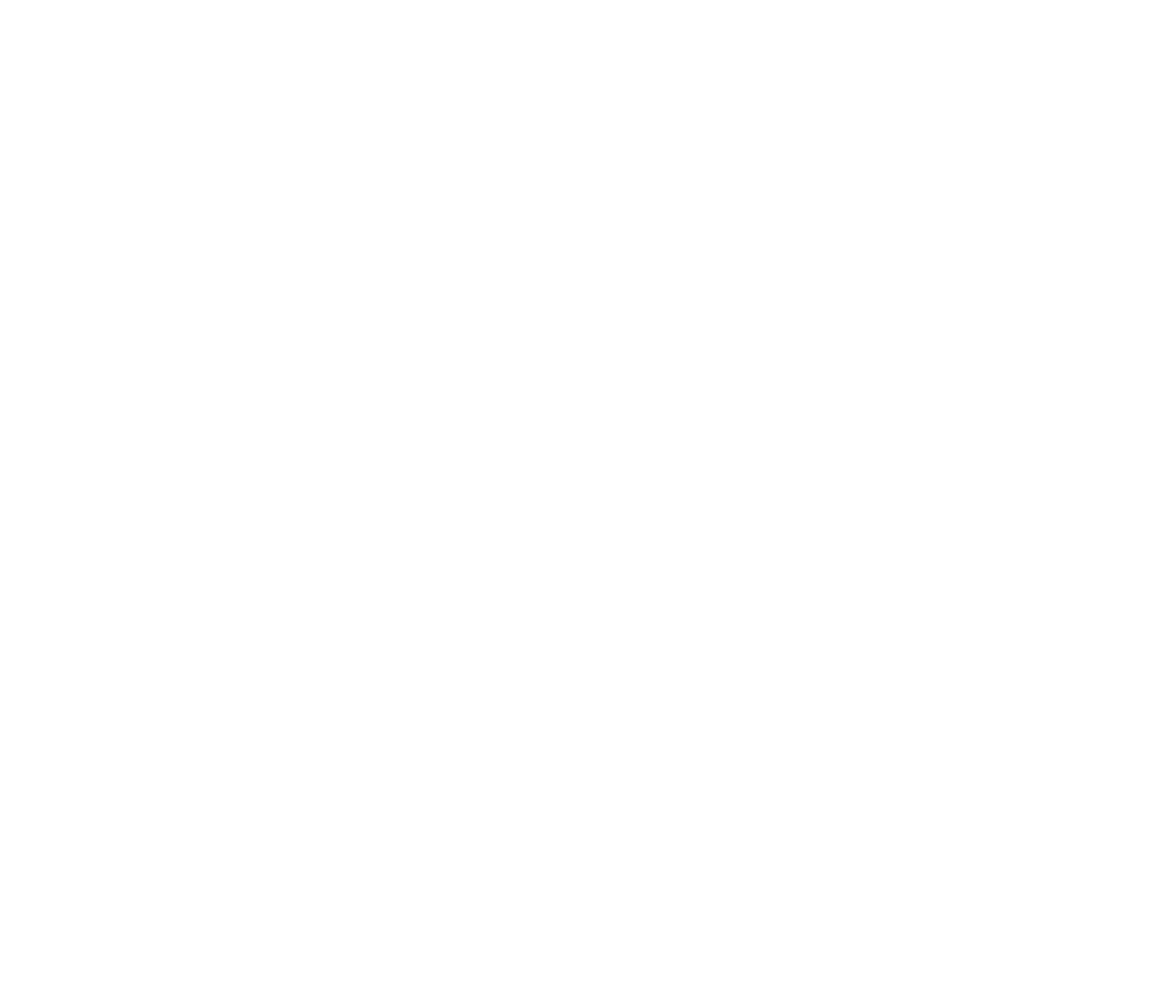
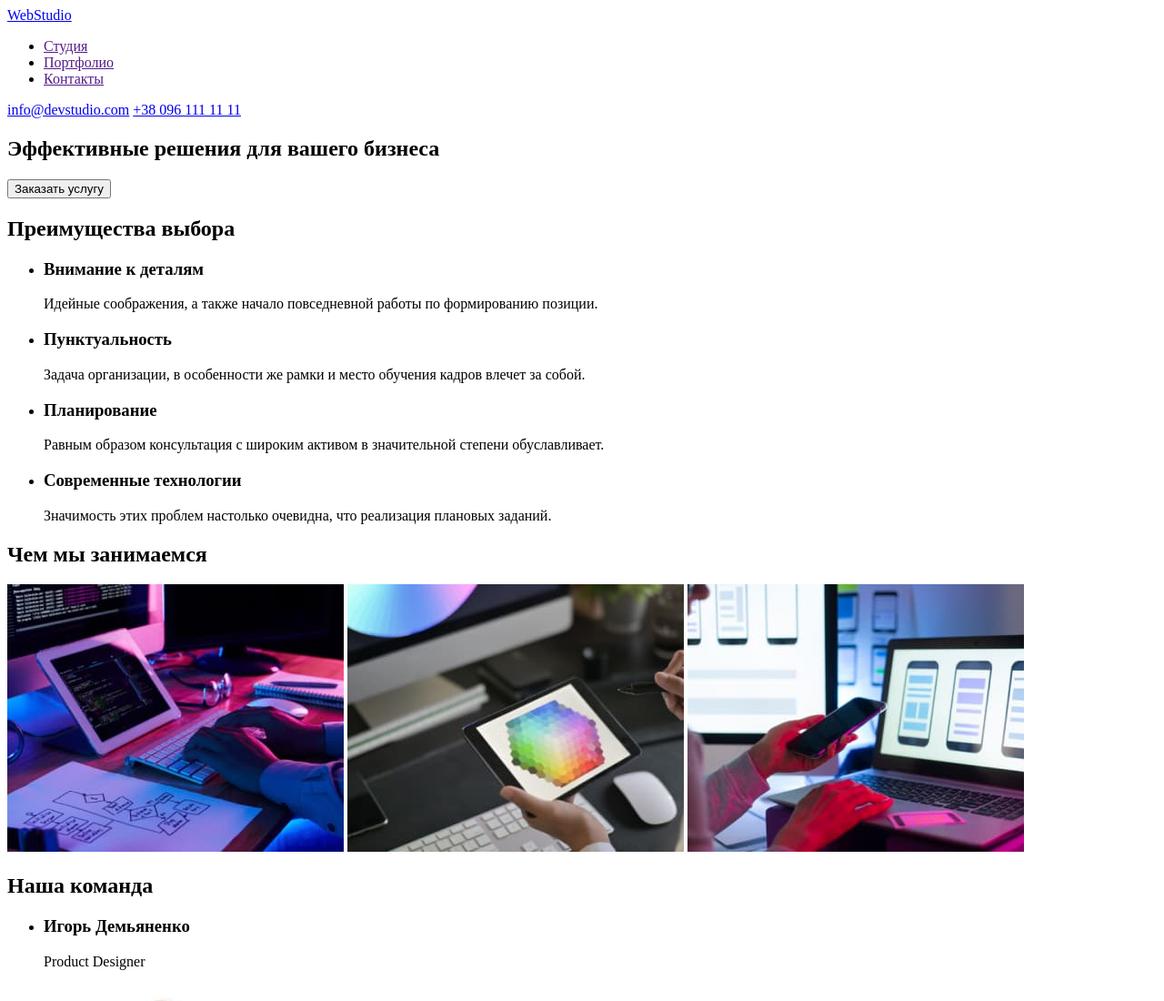
Before and after one commit to boderses/goit-markup-hw-01, a plain HTML site: page index.html in a window 1280 px wide. Shown: the top 1100 px of the page at 91% size. Before the commit the page ends 800 px from the top, so only its background shows below. Drawn offline with Linux system fonts and the light colour scheme.

Commit message:
Зроблена верстка першої сторінки

```diff
--- a/index.html
+++ b/index.html
@@ -1,11 +1,98 @@
 <!DOCTYPE html>
-<html lang="en">
+<html lang="ru">
 <head>
     <meta charset="UTF-8">
     <meta name="viewport" content="width=device-width, initial-scale=1.0">
-    <title>Document</title>
+    <title>Студия</title>
 </head>
 <body>
+<!-- Шапка сайта -->
+
+    <header>
+        <a href="/">WebStudio</a>
+        <nav>
+            <ul>
+                <li><a href="">Студия</a></li>
+                <li><a href="">Портфолио</a></li>
+                <li><a href="">Контакты</a></li>
+            </ul>
+            <a href="mailto:info@devstudio.com">info@devstudio.com</a>
+            <a href="tel:+380961111111">+38 096 111 11 11</a>
+        </nav>
+    </header>
+
+<!-- Герой -->
+
+<main>
+    <section>
+                <h1>Эффективные решения для вашего бизнеса</h1>
+        <button type="button">Заказать услугу</button>
+            </section>
+
+<!-- Описание преимуществ компании-->
+
+    <section>
+        <h2>Преимущества выбора</h2>
+        <ul>
+            <li>
+                <h3>Внимание к деталям</h3>
+                <p>Идейные соображения, а также начало повседневной работы по формированию позиции.</p>
+            </li>
+            <li>
+                <h3>Пунктуальность</h3>
+                <p>Задача организации, в особенности же рамки и место обучения кадров влечет за собой.</p>
+            </li>
+            <li>
+                <h3>Планирование</h3>
+                <p>Равным образом консультация с широким активом в значительной степени обуславливает.</p>
+            </li>
+            <li>
+                <h3>Современные технологии</h3>
+                <p>Значимость этих проблем настолько очевидна, что реализация плановых заданий.</p>
+            </li>
+        </ul>
+    </section>
+
+    <section>
+        <h2>Чем мы занимаемся</h2>
+        <img src="/images/coding.jpg" alt="Верстка сайтов" width="370">
+        <img src="/images/tablet.jpg" alt="Версия для планшета" width="370">
+        <img src="/images/phone.jpg" alt="Версия для телефона" width="370">
+    </section>
+
+    <section>
+        <h2>Наша команда</h2>
+        <ul>
+            <li>
+                <h3>Игорь Демьяненко</h3>
+                <p>Product Designer</p>
+                <img src="/images/igor.jpg" alt="Игорь Демьяненко" width="270">
+            </li>
+            <li>
+                <h3>Ольга Репина</h3>
+                <p>Frontend Developer</p>
+                <img src="/images/olga.jpg" alt="Ольга Репина" width="270">
+            </li>
+            <li>
+                <h3>Николай Тарасов</h3>
+                <p>Marketing</p>
+                <img src="/images/nicolaj.jpg" alt="Николай Тарасов" width="270">
+            </li>
+            <li>
+                <h3>Михаил Ермаков</h3>
+                <p>UI Designer</p>
+                <img src="/images/mihail.jpg" alt="Михаил Ермаков" width="270">
+            </li>
+        </ul>
+    </section>
+
+    <footer>
+        <a href="/">WebStudio</a>
+        <address>г. Киев, пр-т Леси Украинки, 26</address>
+        <a href="mailto:info@devstudio.com">info@devstudio.com</a>
+        <a href="tel:+380961111111">+38 096 111 11 11</a>
+    </footer>
+</main>
 
 </body>
 </html>
```
Also changed, not shown: images/coding.jpg (added), images/igor.jpg (added), images/mihail.jpg (added), images/nicolaj.jpg (added), images/olga.jpg (added), images/phone.jpg (added), images/tablet.jpg (added).
